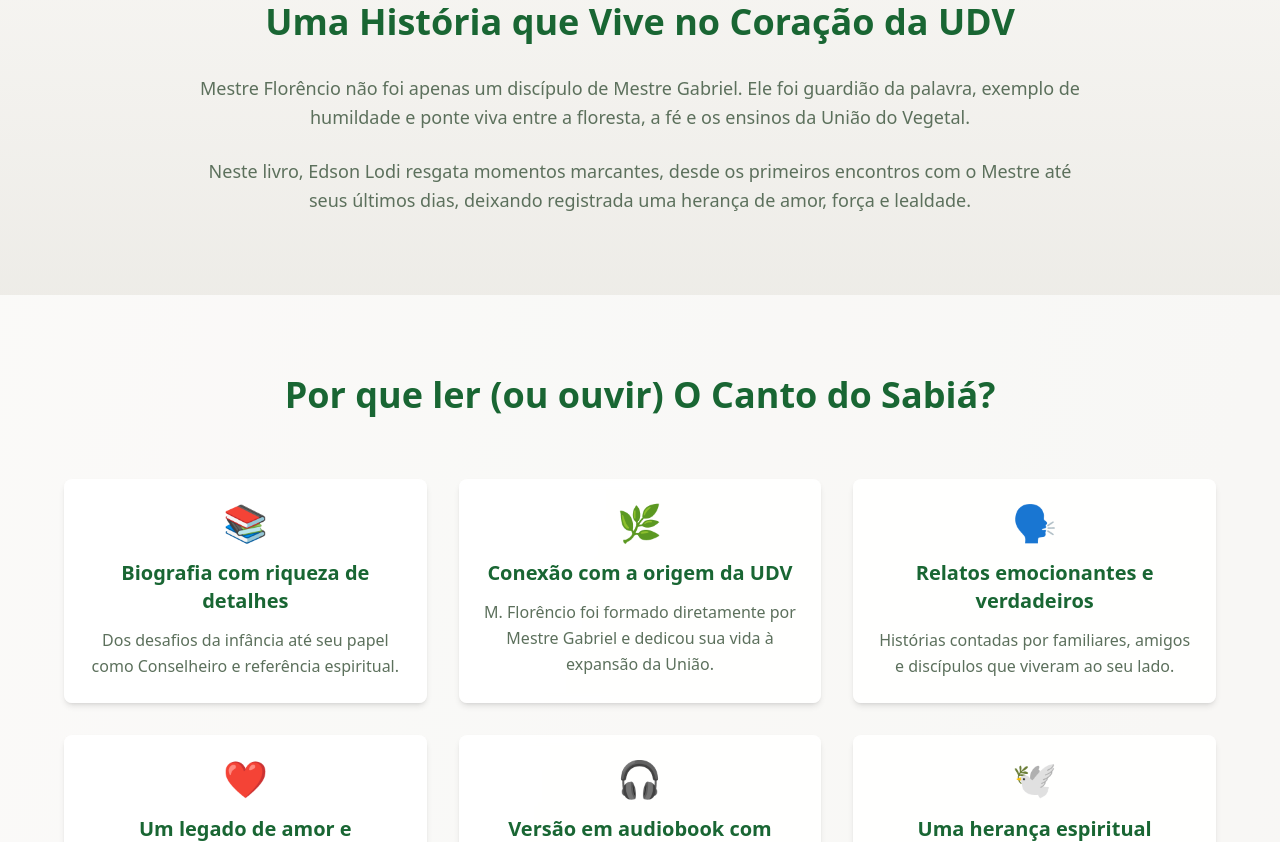
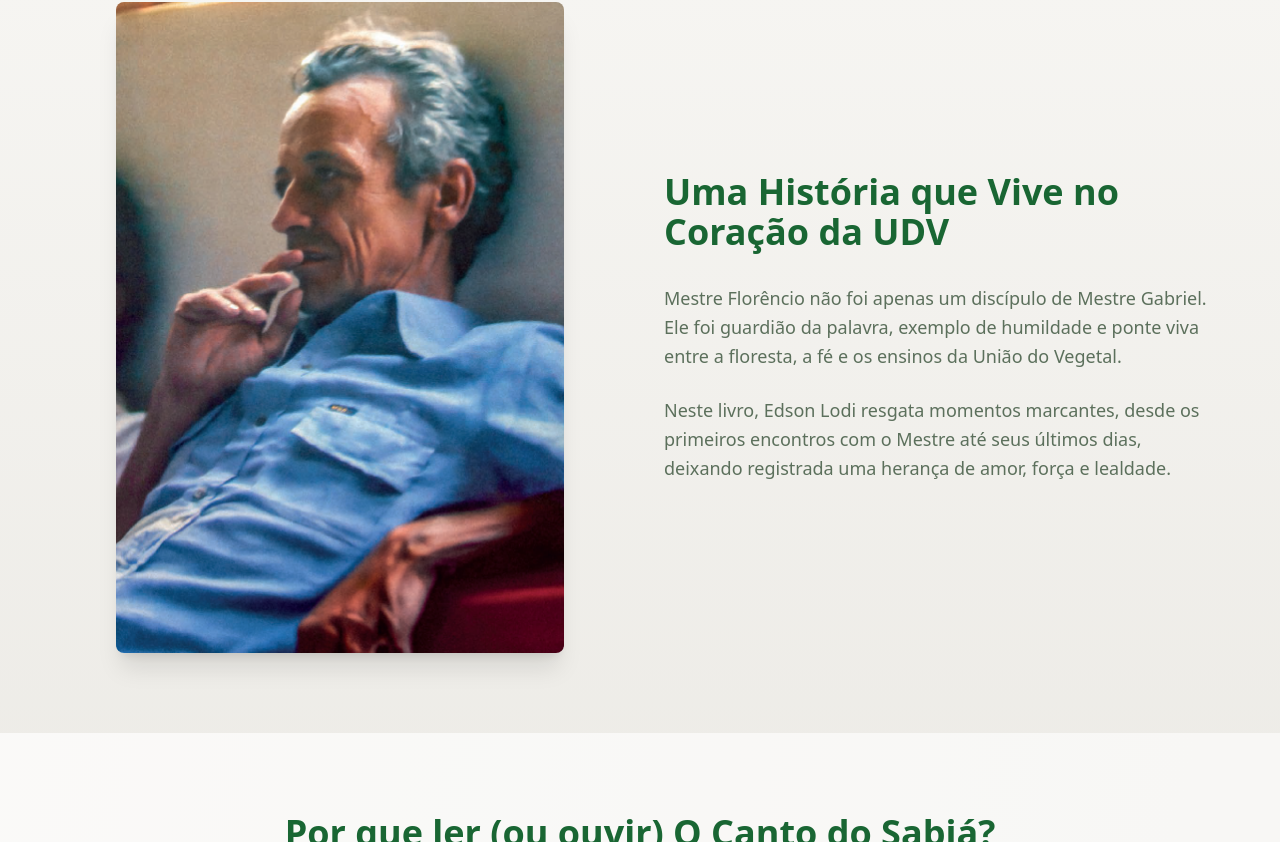
Before and after one commit to mauricilis/canto-sabia-udv, a React (Vite) app: page / in a window 1280 px wide. Shown: the part 878-1720 px from the top of the page. Built offline with nearby package versions, Linux system fonts and the light colour scheme.

Commit message:
Adjust hero background and icons
Updated hero background to a golden-yellow tone.
Replaced the image in the second section with the provided one.
Updated icons to a more minimalist, pictogram style.

```diff
--- a/src/components/FeatureCard.tsx
+++ b/src/components/FeatureCard.tsx
@@ -1,19 +1,23 @@
 import { Card, CardContent } from "@/components/ui/card";
-import { ReactNode } from "react";
+import { LucideIcon } from "lucide-react";
+import * as Icons from "lucide-react";
 
 interface FeatureCardProps {
-  icon: ReactNode;
+  icon: keyof typeof Icons;
   title: string;
   description: string;
-  className?: string;
 }
 
-export const FeatureCard = ({ icon, title, description, className = "" }: FeatureCardProps) => {
+export const FeatureCard = ({ icon, title, description }: FeatureCardProps) => {
+  const IconComponent = Icons[icon] as LucideIcon;
+
   return (
-    <Card className={`bg-white/90 backdrop-blur-sm shadow-md hover:shadow-lg transition-all duration-300 border-0 ${className}`}>
-      <CardContent className="p-6 text-center">
-        <div className="text-golden text-4xl mb-4 flex justify-center">{icon}</div>
-        <h3 className="text-xl font-semibold text-forest mb-3">{title}</h3>
+    <Card className="border-0 shadow-lg bg-white/80 backdrop-blur-sm hover:shadow-xl transition-shadow duration-300">
+      <CardContent className="p-8 text-center space-y-4">
+        <div className="flex justify-center">
+          <IconComponent size={48} className="text-forest" />
+        </div>
+        <h3 className="text-xl font-semibold text-forest">{title}</h3>
         <p className="text-muted-foreground leading-relaxed">{description}</p>
       </CardContent>
     </Card>
--- a/src/pages/Index.tsx
+++ b/src/pages/Index.tsx
@@ -15,7 +15,7 @@ const Index = () => {
         className="relative min-h-screen flex items-center justify-center bg-cover bg-center bg-fixed"
         style={{ backgroundImage: `url(${heroBackground})` }}
       >
-        <div className="absolute inset-0 bg-gradient-to-r from-forest/80 to-forest/60"></div>
+        <div className="absolute inset-0 bg-gradient-to-r from-amber-900/80 to-yellow-700/60"></div>
         <div className="relative z-10 container mx-auto px-4 text-center text-white">
           <div className="flex flex-col lg:flex-row items-center gap-12 max-w-6xl mx-auto">
             <div className="lg:w-1/2 space-y-8">
@@ -45,7 +45,16 @@ const Index = () => {
       {/* Story Section */}
       <section className="py-20 bg-gradient-to-b from-background to-muted">
         <div className="container mx-auto px-4">
-          <div className="max-w-4xl mx-auto text-center space-y-8">
+          <div className="max-w-6xl mx-auto">
+            <div className="flex flex-col lg:flex-row items-center gap-12">
+              <div className="lg:w-1/2">
+                <img
+                  src="/lovable-uploads/f435d26f-183f-4fb1-97b7-099e7c813792.png"
+                  alt="Mestre Florêncio"
+                  className="w-full max-w-md mx-auto rounded-lg shadow-xl"
+                />
+              </div>
+              <div className="lg:w-1/2 space-y-8">
                 <h2 className="text-4xl font-bold text-forest">Uma História que Vive no Coração da UDV</h2>
                 <div className="text-lg leading-relaxed text-muted-foreground space-y-6">
                   <p>
@@ -59,6 +68,8 @@ const Index = () => {
                 </div>
               </div>
             </div>
+          </div>
+        </div>
       </section>
 
       {/* Features Section */}
@@ -69,32 +80,32 @@ const Index = () => {
           </h2>
           <div className="grid md:grid-cols-2 lg:grid-cols-3 gap-8 max-w-6xl mx-auto">
             <FeatureCard
-              icon="📚"
+              icon="BookOpen"
               title="Biografia com riqueza de detalhes"
               description="Dos desafios da infância até seu papel como Conselheiro e referência espiritual."
             />
             <FeatureCard
-              icon="🌿"
+              icon="Leaf"
               title="Conexão com a origem da UDV"
               description="M. Florêncio foi formado diretamente por Mestre Gabriel e dedicou sua vida à expansão da União."
             />
             <FeatureCard
-              icon="🗣️"
+              icon="MessageCircle"
               title="Relatos emocionantes e verdadeiros"
               description="Histórias contadas por familiares, amigos e discípulos que viveram ao seu lado."
             />
             <FeatureCard
-              icon="❤️"
+              icon="Heart"
               title="Um legado de amor e fidelidade"
               description="M. Florêncio escolheu partir com sua memória intacta — para nunca esquecer seu Mestre."
             />
             <FeatureCard
-              icon="🎧"
+              icon="Headphones"
               title="Versão em audiobook com narração envolvente"
               description="Ideal para quem deseja ouvir os ensinamentos em qualquer momento do dia."
             />
             <FeatureCard
-              icon="🕊️"
+              icon="Bird"
               title="Uma herança espiritual"
               description="Palavras que tocam a alma e fortalecem a fé na jornada espiritual."
             />
```
Also changed, not shown: public/lovable-uploads/f435d26f-183f-4fb1-97b7-099e7c813792.png (added). Lines whose indentation alone changed are shown as unchanged.
